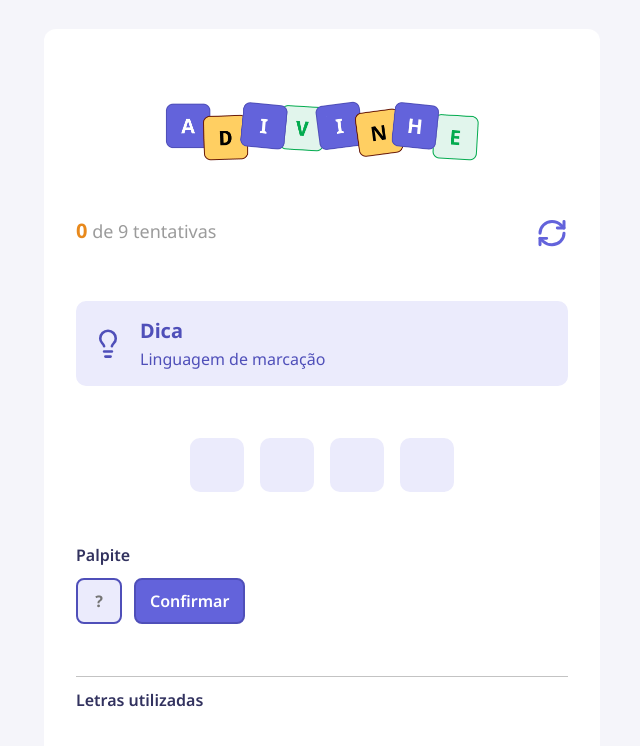
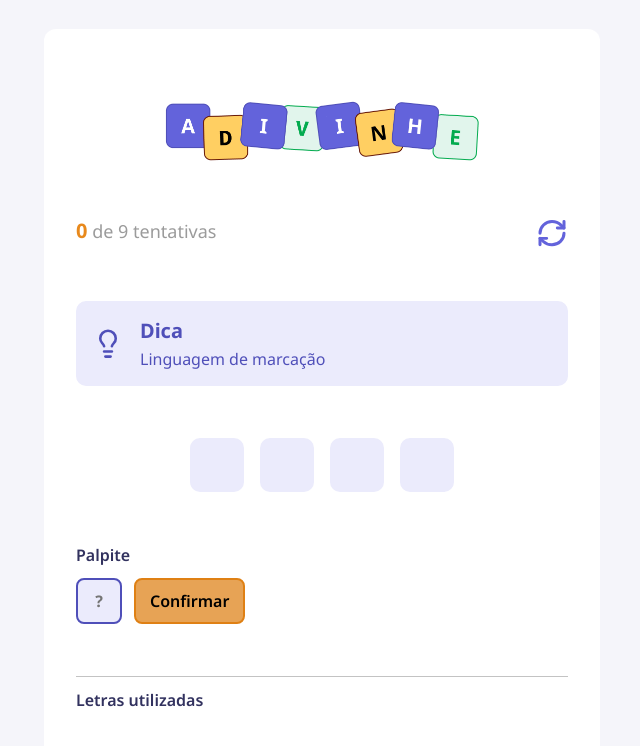
Before and after one commit to Matheus-AlvesCS/advinhe, a React (Vite) app: page / in a window 1280 px wide. Shown: the top 746 px of the page, without its empty margins (318-958 px from the left). Built offline with nearby package versions, Linux system fonts and the light colour scheme.

Commit message:
style(button): change button color

```diff
--- a/src/components/Button/styles.module.css
+++ b/src/components/Button/styles.module.css
@@ -3,10 +3,10 @@
   padding-inline: 0.875rem;
   border-radius: 0.5rem;
 
-  background-color: #6363db;
-  border: 2px solid #4f4fb9;
+  background-color: #e7a355;
+  border: 2px solid #df8014;
 
-  color: #fff;
+  color: #000;
   font-family: "Noto Sans", sans-serif;
   font-size: 1rem;
   font-weight: 600;
```
